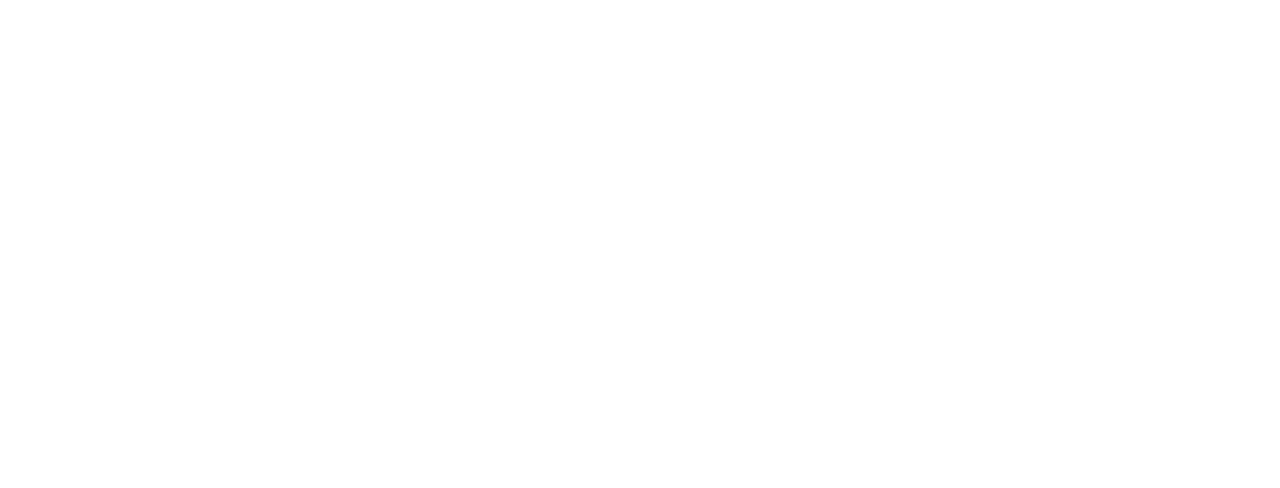
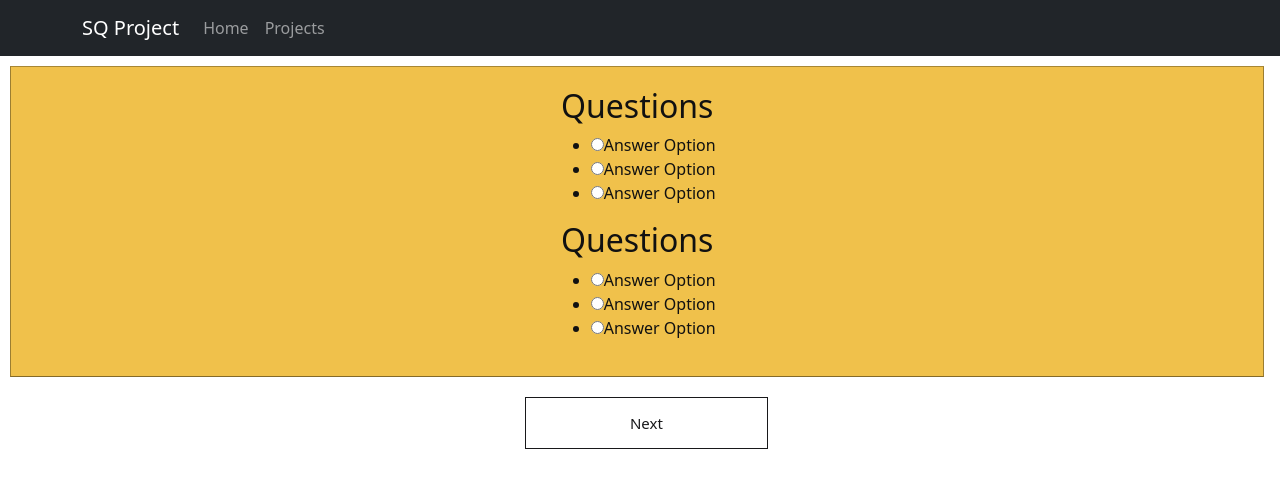
Before and after one commit to DevClubM/Quizlet-App, a React (Create React App) app: page /unattempted in a window 1280 px wide. Before the commit this address had no page. Shown: the top 488 px of the page. Built offline with nearby package versions, Linux system fonts and the light colour scheme.

Commit message:
unattempted

```diff
--- a/src/App.js
+++ b/src/App.js
@@ -2,6 +2,8 @@ import NavbarReact from "./components/NavbarReact";
 import Projects from "./components/Projects";
 import { BrowserRouter, Routes, Route } from "react-router-dom";
 import Home from "./components/Home";
+import User from "./components/User";
+import Unattempted from "./components/Unattempted";
 
 function App() {
   return (
@@ -9,7 +11,9 @@ function App() {
       <Routes>
         <Route path="/" element={<NavbarReact />}>
           <Route index element={<Home />} />
-          <Route path="projects" element={<Projects />} />
+          <Route path="projects" element={<Projects />}/>
+          <Route path="user" element={<User />}/>
+          <Route path="unattempted" element={<Unattempted />}/>
         </Route>
       </Routes>
     </BrowserRouter>
--- /dev/null
+++ b/src/components/Reviewed.js
@@ -0,0 +1,9 @@
+import React from 'react'
+
+function Reviewed() {
+  return (
+    <div>Reviewed</div>
+  )
+}
+
+export default Reviewed
--- /dev/null
+++ b/src/components/Unattempted.css
@@ -0,0 +1,97 @@
+.sub-div
+{
+  display: flex;
+  flex-direction: column;
+  align-items: center;
+  justify-content: flex-end;
+  margin: 10px;
+  padding: 20px;
+  width: 98%;
+  max-height: 400px;
+  min-width: 50px;
+  background-color: white;
+
+  background: #f0c14b;
+  border: 1px solid;
+  margin-top: 10px;
+
+  border-color: #a88734 #9c7e31 #846a29;
+  color: #111;
+}
+
+
+
+/* CSS */
+.button-57 {
+  position: relative;
+  width: 19%;
+  height: 5%;
+  max-height: 400px;
+  min-width: 50px;
+  display: flex;
+  flex-direction: column;
+  align-items: center;
+  justify-content: flex-start;
+  margin-top: 10px;
+  margin-left: 41%;
+  padding: 20px;
+  overflow: hidden;
+  border: 1px solid #18181a;
+  color: #18181a;
+  display: inline-block;
+  font-size: 15px;
+  line-height: 15px;
+  padding: 18px 18px 17px;
+  text-decoration: none;
+  cursor: pointer;
+  background: #fff;
+  user-select: none;
+  -webkit-user-select: none;
+  touch-action: manipulation;
+}
+
+.button-57 span:first-child {
+  position: relative;
+  transition: color 600ms cubic-bezier(0.48, 0, 0.12, 1);
+  z-index: 10;
+}
+
+.button-57 span:last-child {
+  color: white;
+  display: block;
+  position: absolute;
+  bottom: 0;
+  transition: all 500ms cubic-bezier(0.48, 0, 0.12, 1);
+  z-index: 100;
+  opacity: 0;
+  top: 50%;
+  left: 50%;
+  transform: translateY(225%) translateX(-50%);
+  height: 14px;
+  line-height: 13px;
+}
+
+.button-57:after {
+  content: "";
+  position: absolute;
+  bottom: -50%;
+  left: 0;
+  width: 100%;
+  height: 100%;
+  background-color: black;
+  transform-origin: bottom center;
+  transition: transform 600ms cubic-bezier(0.48, 0, 0.12, 1);
+  transform: skewY(9.3deg) scaleY(0);
+  z-index: 50;
+}
+
+.button-57:hover:after {
+  transform-origin: bottom center;
+  transform: skewY(9.3deg) scaleY(2);
+}
+
+.button-57:hover span:last-child {
+  transform: translateX(-50%) translateY(-100%);
+  opacity: 1;
+  transition: all 900ms cubic-bezier(0.48, 0, 0.12, 1);
+}
--- /dev/null
+++ b/src/components/Unattempted.js
@@ -0,0 +1,57 @@
+import React from "react";
+import "./Unattempted.css"
+
+function Unattempted() {
+  return (
+    <div class="main-div">
+      <div class="sub-div">
+        <h2>Questions</h2>
+        <ul>
+          <li>
+            <input type="radio" name="answer" id="ans1" className="answer" />
+            <label for="ans1" id="option1">
+              Answer Option
+            </label>
+          </li>
+          <li>
+            <input type="radio" name="answer" id="ans1" className="answer" />
+            <label for="ans1" id="option1">
+              Answer Option
+            </label>
+          </li>
+          <li>
+            <input type="radio" name="answer" id="ans1" className="answer" />
+            <label for="ans1" id="option1">
+              Answer Option
+            </label>
+          </li>
+        </ul>
+        <h2>Questions</h2>
+        <ul>
+          <li>
+            <input type="radio" name="answer2" id="ans1" className="answer" />
+            <label for="ans2" id="option1">
+              Answer Option
+            </label>
+          </li>
+          <li>
+            <input type="radio" name="answer2" id="ans1" className="answer" />
+            <label for="ans2" id="option1">
+              Answer Option
+            </label>
+          </li>
+          <li>
+            <input type="radio" name="answer2" id="ans1" className="answer" />
+            <label for="ans2" id="option1">
+              Answer Option
+            </label>
+          </li>
+        </ul>
+
+      </div>
+      <button className="button-57" role="button"><span class="text">Next</span><span>Done?</span></button>
+    </div>
+  );
+}
+
+export default Unattempted;
--- /dev/null
+++ b/src/components/UnderReview.js
@@ -0,0 +1,9 @@
+import React from 'react'
+
+function UnderReview() {
+  return (
+    <div>UnderReview</div>
+  )
+}
+
+export default UnderReview
--- /dev/null
+++ b/src/components/User.js
@@ -0,0 +1,17 @@
+import React from 'react'
+import { BrowserRouter ,Routes, Route } from "react-router-dom";
+import NavbarReact from "./NavbarReact";
+import Unattempted from './Unattempted';
+import UnderReview from './UnderReview';
+import Reviewed from './Reviewed';
+
+
+function User() {
+  return (
+    <div>
+    <h2>user</h2>
+    </div>
+  )
+}
+
+export default User
```
